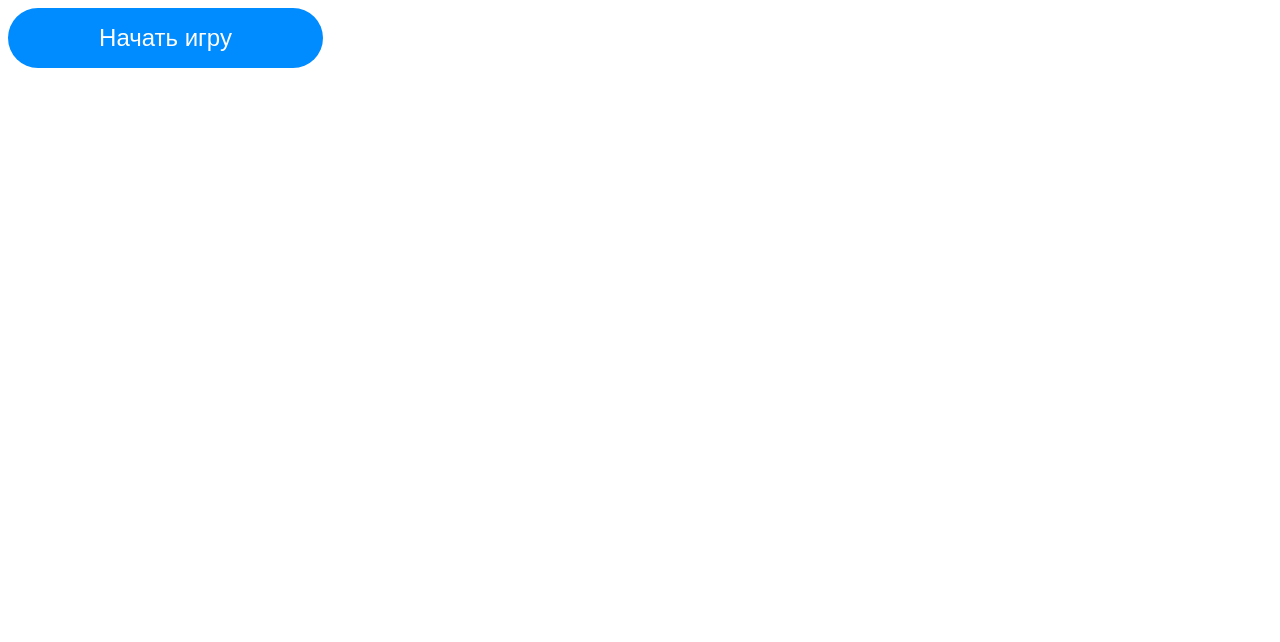
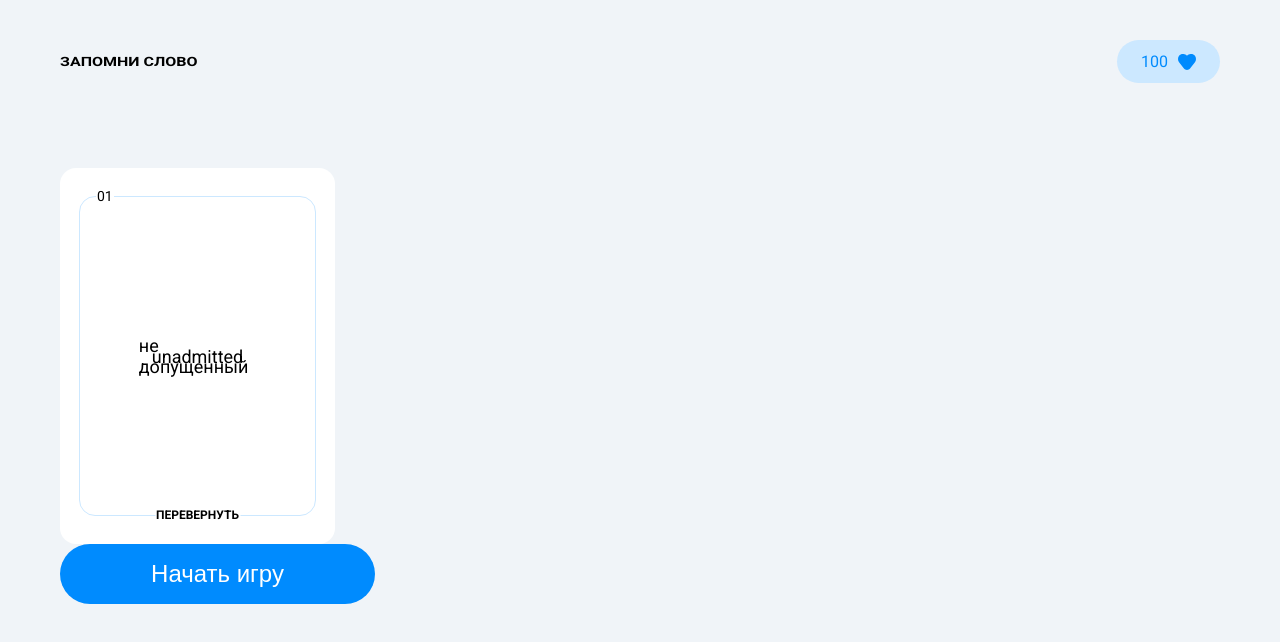
Before and after one commit to AliyevHrn/vue-dz, a Vue app: page / in a window 1280 px wide. Shown: the top 642 px of the page. Built offline with nearby package versions, Linux system fonts and the light colour scheme.

Commit message:
3-event: header and card

```diff
--- a/src/App.vue
+++ b/src/App.vue
@@ -1,9 +1,13 @@
 <script setup>
 import Button from "./components/Button.vue";
+import Card from "./components/Card.vue";
+import Header from "./components/Header.vue";
 </script>
 
 <template>
+  <Header />
+  <div class="card-list">
+    <Card />
+  </div>
   <Button>Начать игру</Button>
 </template>
-
-<style scoped></style>
--- a/src/assets/main.css
+++ b/src/assets/main.css
@@ -1,13 +1,17 @@
 :root {
-  --color-primary: #ffffff;
-  --color-bg: #008bfe;
+  --color-blue: #008bfe;
+  --color-white: #ffffff;
+  --color-lightblue: #cce8ff;
+  --color-bg: #f0f4f8;
   --font: "Roboto", sans-serif;
+}
+* {
+  box-sizing: border-box;
+  padding: 0;
+  margin: 0;
 }
 body {
   font-family: var(--font);
-}
-.button {
-  border: none;
-  color: var(--color-primary);
+  padding: 40px 60px;
   background-color: var(--color-bg);
 }
--- a/src/components/Button.vue
+++ b/src/components/Button.vue
@@ -11,5 +11,9 @@
   padding: 16px 10px;
   border-radius: 30px;
   width: 315px;
+  border: none;
+  color: var(--color-white);
+  background-color: var(--color-blue);
+  cursor: pointer;
 }
 </style>
--- /dev/null
+++ b/src/components/Card.vue
@@ -0,0 +1,68 @@
+<script setup>
+const emit = defineEmits(["cardReverse", "statusChange"]);
+function reverseCard() {
+  emit("cardReverse");
+}
+function changeStatus() {
+  emit("statusChange");
+}
+</script>
+
+<template>
+  <div class="card">
+    <div class="card-wrapper">
+      <span class="card-number">01</span>
+      <span class="card-en-text">unadmitted</span>
+      <span class="card-ru-text">не допущенный</span>
+      <span class="card-reverse-text">Перевернуть</span>
+    </div>
+  </div>
+</template>
+
+<style scoped>
+.card {
+  width: 275px;
+  height: 376px;
+  border-radius: 16px;
+  background-color: var(--color-white);
+  padding: 28px 19px;
+  cursor: pointer;
+}
+.card-wrapper {
+  position: relative;
+  height: 100%;
+  border-radius: 16px;
+  border: 1px solid var(--color-lightblue);
+}
+.card-number {
+  position: absolute;
+  left: 16px;
+  font-size: 14px;
+  font-weight: 400;
+  top: -10px;
+  padding: 1px;
+  background: var(--color-white);
+}
+.card-en-text,
+.card-ru-text {
+  font-size: 18px;
+  font-weight: 400;
+  position: absolute;
+  top: 50%;
+  left: 50%;
+  transform: translate(-50%, -50%);
+}
+.card-reverse-text {
+  font-size: 12px;
+  font-weight: 700;
+  line-height: 18px;
+  letter-spacing: 12%;
+  position: absolute;
+  bottom: -10px;
+  left: 50%;
+  padding: 1px;
+  background: var(--color-white);
+  text-transform: uppercase;
+  transform: translateX(-50%);
+}
+</style>
--- /dev/null
+++ b/src/components/Header.vue
@@ -0,0 +1,26 @@
+<script setup>
+import Score from "./Score.vue";
+</script>
+<template>
+  <div class="header">
+    <h1>Запомни слово</h1>
+    <Score />
+  </div>
+</template>
+
+<style scoped>
+.header {
+  display: flex;
+  align-items: center;
+  justify-content: space-between;
+  margin-bottom: 85px;
+}
+h1 {
+  font-size: 16px;
+  font-weight: 700;
+  line-height: 24px;
+  letter-spacing: 12%;
+  transform: scaleY(0.8);
+  text-transform: uppercase;
+}
+</style>
--- /dev/null
+++ b/src/components/Score.vue
@@ -0,0 +1,30 @@
+<script setup>
+import ScoreIcon from "@/icons/ScoreIcon.vue";
+const { scoreNumber } = defineProps({
+  scoreNumber: {
+    type: Number,
+    default: 100,
+  },
+});
+</script>
+
+<template>
+  <div class="score">
+    <span class="score-number">{{ scoreNumber }}</span>
+    <ScoreIcon />
+  </div>
+</template>
+
+<style scoped>
+.score {
+  display: flex;
+  align-items: center;
+  gap: 10px;
+  background: var(--color-lightblue);
+  padding: 12px 24px;
+  border-radius: 30px;
+}
+.score-number {
+  color: var(--color-blue);
+}
+</style>
--- /dev/null
+++ b/src/icons/ScoreIcon.vue
@@ -0,0 +1,15 @@
+<script setup></script>
+<template>
+  <svg
+    xmlns="http://www.w3.org/2000/svg"
+    width="18"
+    height="16"
+    viewBox="0 0 18 16"
+    fill="none"
+  >
+    <path
+      d="M12.4709 0.0535018C11.1978 0.228562 9.92258 0.8312 9 1.80891C8.07742 0.8312 6.8022 0.228562 5.52915 0.0535018C3.91335 -0.168691 2.1499 0.284246 1.05884 1.73088C-0.352945 3.60276 -0.352949 6.25395 1.05884 8.12583L5.75286 14.3496C7.41251 16.5501 10.5875 16.5501 12.2471 14.3496L16.9412 8.12584C18.3529 6.25396 18.3529 3.60276 16.9412 1.73088C15.8501 0.284246 14.0867 -0.168691 12.4709 0.0535018Z"
+      fill="#008BFE"
+    />
+  </svg>
+</template>
```
